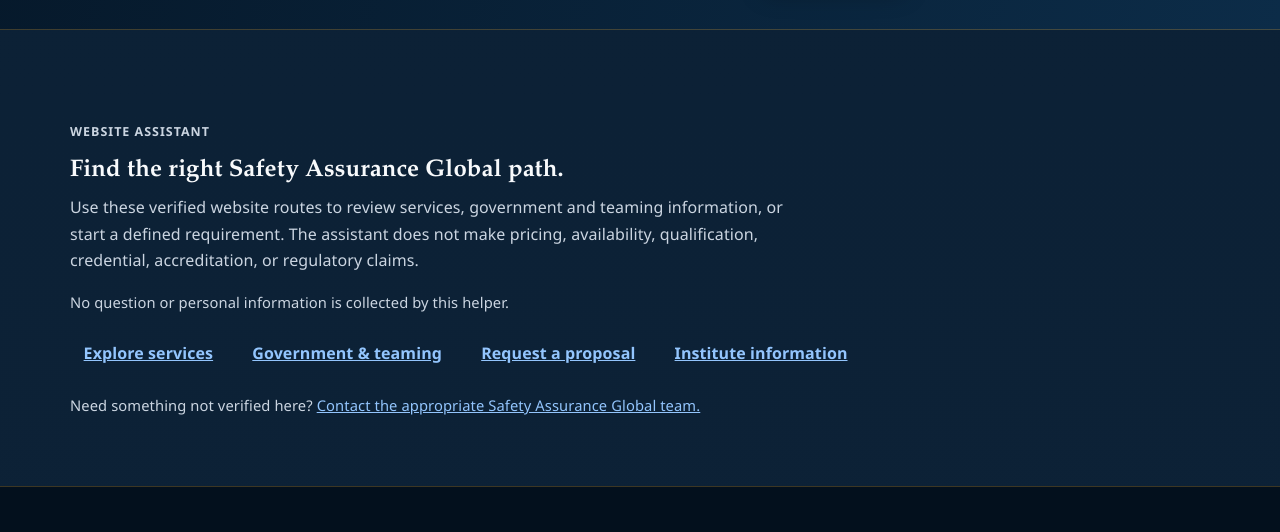
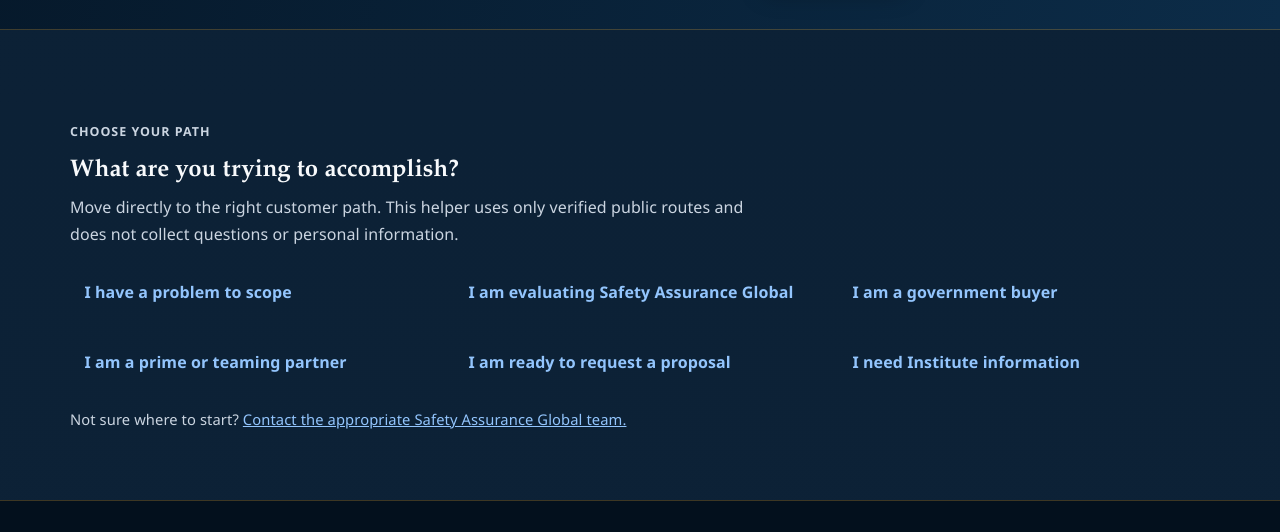
Before and after one commit to andrewmustain-commits/safetyassuranceglobal-site, an Astro site: page / in a window 1280 px wide. Shown: the part 8607-9139 px from the top of the page. Built offline with nearby package versions, Linux system fonts and the light colour scheme; Astro itself is replaced by a stand-in of ours.

Commit message:
feat(site): turn website assistant into customer pathfinder

```diff
--- a/src/components/ui/SiteAssistant.astro
+++ b/src/components/ui/SiteAssistant.astro
@@ -2,20 +2,21 @@
 ---
 <aside class="site-assistant" aria-labelledby="site-assistant-title" data-site-assistant>
   <div class="site-assistant__body">
-    <p class="site-assistant__eyebrow">Website Assistant</p>
-    <h2 id="site-assistant-title">Find the right Safety Assurance Global path.</h2>
-    <p>Use these verified website routes to review services, government and teaming information, or start a defined requirement. The assistant does not make pricing, availability, qualification, credential, accreditation, or regulatory claims.</p>
-    <p class="site-assistant__privacy">No question or personal information is collected by this helper.</p>
-    <nav aria-label="Website assistant shortcuts" class="site-assistant__actions">
-      <a href="/services" data-assistant-action="services">Explore services</a>
-      <a href="/government" data-assistant-action="government">Government & teaming</a>
-      <a href="/request-proposal" data-assistant-action="proposal">Request a proposal</a>
-      <a href="https://institute.safetyassuranceglobal.com" data-assistant-action="institute">Institute information</a>
+    <p class="site-assistant__eyebrow">Choose Your Path</p>
+    <h2 id="site-assistant-title">What are you trying to accomplish?</h2>
+    <p>Move directly to the right customer path. This helper uses only verified public routes and does not collect questions or personal information.</p>
+    <nav aria-label="Customer decision shortcuts" class="site-assistant__actions">
+      <a href="/start" data-assistant-action="scope">I have a problem to scope</a>
+      <a href="/proof" data-assistant-action="proof">I am evaluating Safety Assurance Global</a>
+      <a href="/government" data-assistant-action="government">I am a government buyer</a>
+      <a href="/partners" data-assistant-action="partners">I am a prime or teaming partner</a>
+      <a href="/request-proposal" data-assistant-action="proposal">I am ready to request a proposal</a>
+      <a href="https://institute.safetyassuranceglobal.com" data-assistant-action="institute">I need Institute information</a>
     </nav>
-    <p class="site-assistant__fallback">Need something not verified here? <a href="/contact" data-assistant-action="handoff">Contact the appropriate Safety Assurance Global team.</a></p>
+    <p class="site-assistant__fallback">Not sure where to start? <a href="/contact" data-assistant-action="handoff">Contact the appropriate Safety Assurance Global team.</a></p>
   </div>
 </aside>
 
 <style>
-.site-assistant{margin:2rem 0;padding:0 1rem}.site-assistant__body{max-width:1180px;margin:auto;padding:1.25rem;border:1px solid var(--color-border);border-radius:1rem;background:var(--color-surface)}.site-assistant__eyebrow{font-size:.78rem;font-weight:800;letter-spacing:.08em;text-transform:uppercase;color:var(--color-text-muted)}.site-assistant h2{margin:.25rem 0 .5rem}.site-assistant__body>p{max-width:78ch}.site-assistant__actions{display:flex;flex-wrap:wrap;gap:.75rem;margin:1rem 0}.site-assistant__actions a{display:inline-flex;min-height:44px;align-items:center;padding:.65rem .85rem;border:1px solid var(--color-border);border-radius:.65rem;font-weight:700}.site-assistant__fallback,.site-assistant__privacy{font-size:.92rem;color:var(--color-text-muted)}
+.site-assistant{margin:2rem 0;padding:0 1rem}.site-assistant__body{max-width:1180px;margin:auto;padding:1.25rem;border:1px solid var(--color-border);border-radius:1rem;background:var(--color-surface)}.site-assistant__eyebrow{font-size:.78rem;font-weight:800;letter-spacing:.08em;text-transform:uppercase;color:var(--color-text-muted)}.site-assistant h2{margin:.25rem 0 .5rem}.site-assistant__body>p{max-width:78ch}.site-assistant__actions{display:grid;grid-template-columns:repeat(3,minmax(0,1fr));gap:.75rem;margin:1rem 0}.site-assistant__actions a{display:flex;min-height:58px;align-items:center;padding:.8rem .9rem;border:1px solid var(--color-border);border-radius:.7rem;font-weight:700;text-decoration:none}.site-assistant__actions a:hover,.site-assistant__actions a:focus-visible{border-color:rgba(214,173,85,.65);background:rgba(214,173,85,.08)}.site-assistant__fallback{font-size:.92rem;color:var(--color-text-muted)}@media(max-width:820px){.site-assistant__actions{grid-template-columns:repeat(2,minmax(0,1fr))}}@media(max-width:560px){.site-assistant__actions{grid-template-columns:1fr}}
 </style>
```
